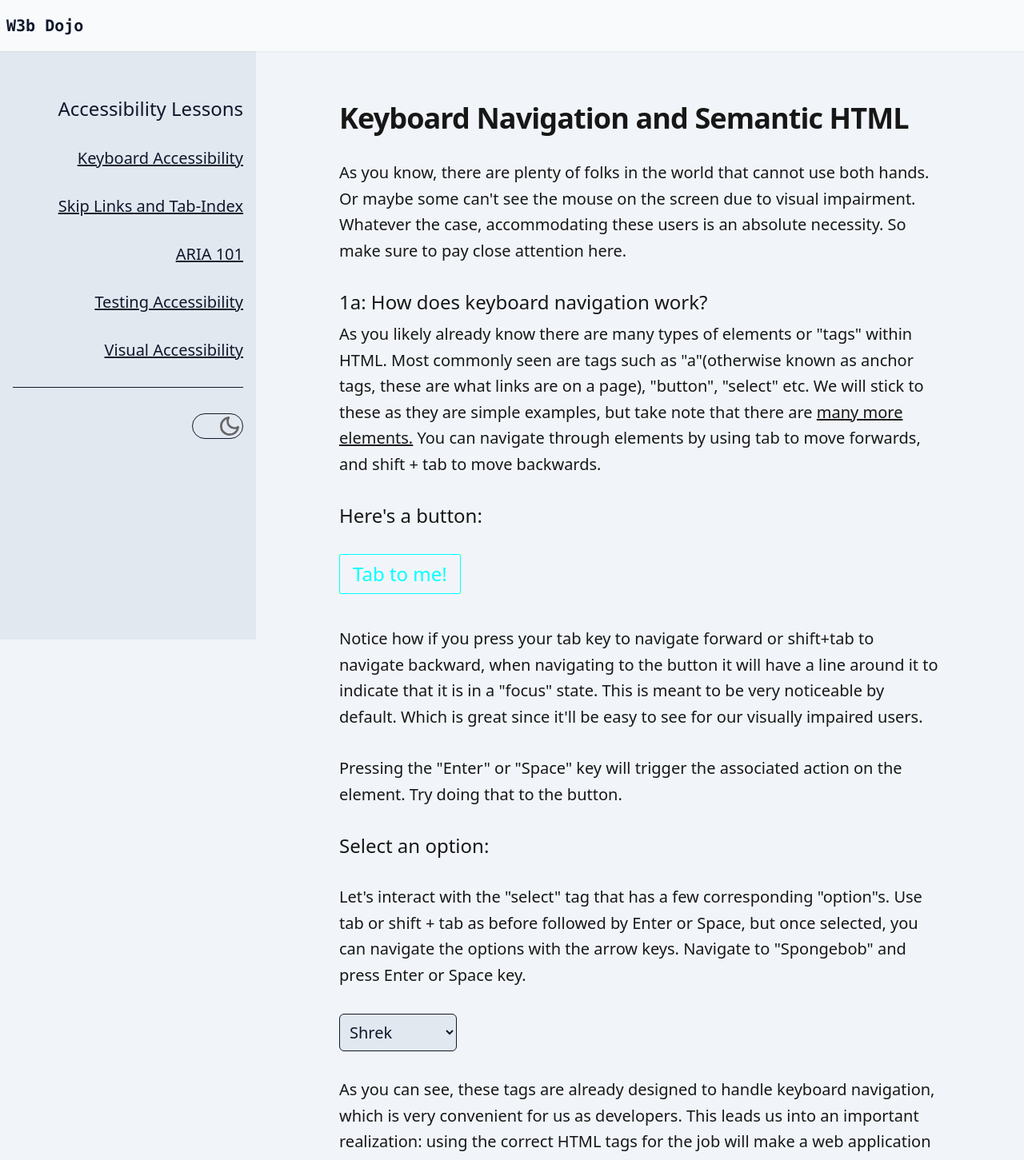
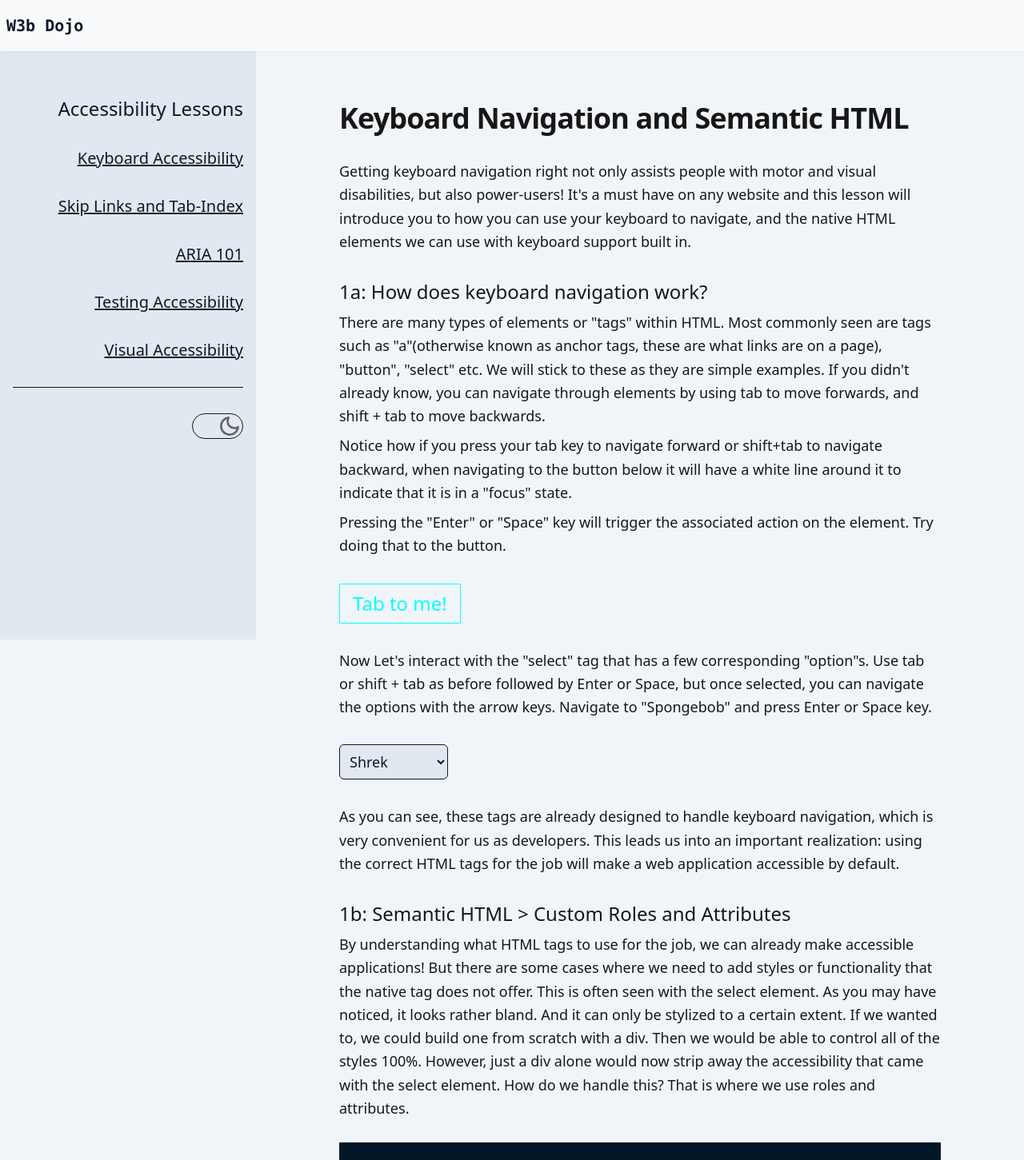
Before and after one commit to joayo13/w3bdojo, a SvelteKit app: page /lessons/lesson-1 in a window 1280 px wide. Shown: the top 1451 px of the page at 80% size. Built offline with nearby package versions, Linux system fonts and the light colour scheme.

Commit message:
increased differentiation between p elements and h2s. condensed info in lesson 1

```diff
--- a/src/routes/+layout.svelte
+++ b/src/routes/+layout.svelte
@@ -152,7 +152,7 @@
 
 <div
 	id="main-content"
-	class="flex min-h-screen justify-center bg-slate-100 pt-32 text-xl text-neutral-900 md:pl-80 dark:bg-slate-900 dark:text-neutral-200"
+	class="flex min-h-screen justify-center bg-slate-100 pt-32 text-lg text-neutral-900 md:pl-80 dark:bg-slate-900 dark:text-neutral-200"
 >
 	<GlobalNotifications />
 	{@render children()}
--- a/src/routes/lessons/lesson-1/+page.svelte
+++ b/src/routes/lessons/lesson-1/+page.svelte
@@ -10,7 +10,7 @@
 	function handleSelectChange(e: Event) {
 		const value = (e.target as HTMLSelectElement).value;
 		if (value === 'Spongebob') {
-			addNotification('You can select me! Spongebob would be proud. 🎉');
+			addNotification('🔥 Selectacular 🔥');
 			selectMeConfetti = true;
 		}
 	}
@@ -30,23 +30,30 @@
 
 <h1 class="text-4xl font-semibold">Keyboard Navigation and Semantic HTML</h1>
 <p class="mt-8">
-	As you know, there are plenty of folks in the world that cannot use both hands. Or maybe some
-	can't see the mouse on the screen due to visual impairment. Whatever the case, accommodating these
-	users is an absolute necessity. So make sure to pay close attention here.
+	Getting keyboard navigation right not only assists people with motor and visual disabilities, but
+	also power-users! It's a must have on any website and this lesson will introduce you to how you
+	can use your keyboard to navigate, and the native HTML elements we can use with keyboard support
+	built in.
 </p>
 <h2 class="mt-8 text-2xl">1a: How does keyboard navigation work?</h2>
 <p class="mt-2">
-	As you likely already know there are many types of elements or "tags" within HTML. Most commonly
-	seen are tags such as "a"(otherwise known as anchor tags, these are what links are on a page),
-	"button", "select" etc. We will stick to these as they are simple examples, but take note that
-	there are <a href="https://developer.mozilla.org/en-US/docs/Web/HTML/Element"
-		>many more elements.</a
-	> You can navigate through elements by using tab to move forwards, and shift + tab to move backwards.
+	There are many types of elements or "tags" within HTML. Most commonly seen are tags such as
+	"a"(otherwise known as anchor tags, these are what links are on a page), "button", "select" etc.
+	We will stick to these as they are simple examples. If you didn't already know, you can navigate
+	through elements by using tab to move forwards, and shift + tab to move backwards.
 </p>
-<h2 class="mt-8 text-2xl">Here's a button:</h2>
+<p class="mt-2">
+	Notice how if you press your tab key to navigate forward or shift+tab to navigate backward, when
+	navigating to the button below it will have a white line around it to indicate that it is in a
+	"focus" state.
+</p>
+<p class="mt-2">
+	Pressing the "Enter" or "Space" key will trigger the associated action on the element. Try doing
+	that to the button.
+</p>
 <button
 	onclick={() => {
-		addNotification('You can tab to me! WOOHOO! 🎉');
+		addNotification('Fantabstic! 🎉');
 		tabToMeConfetti = true;
 	}}
 	class="tab-button relative my-8 rounded-sm border border-inherit px-4 py-2 text-2xl"
@@ -57,26 +64,15 @@
 		{/if}
 	</div>
 </button>
-<p class="mt-2">
-	Notice how if you press your tab key to navigate forward or shift+tab to navigate backward, when
-	navigating to the button it will have a line around it to indicate that it is in a "focus" state.
-	This is meant to be very noticeable by default. Which is great since it'll be easy to see for our
-	visually impaired users.
-</p>
-<p class=" mt-8">
-	Pressing the "Enter" or "Space" key will trigger the associated action on the element. Try doing
-	that to the button.
-</p>
-<h2 class="mt-8 text-2xl">Select an option:</h2>
-<p class="mt-8">
-	Let's interact with the "select" tag that has a few corresponding "option"s. Use tab or shift +
-	tab as before followed by Enter or Space, but once selected, you can navigate the options with the
-	arrow keys. Navigate to "Spongebob" and press Enter or Space key.
+<p>
+	Now Let's interact with the "select" tag that has a few corresponding "option"s. Use tab or shift
+	+ tab as before followed by Enter or Space, but once selected, you can navigate the options with
+	the arrow keys. Navigate to "Spongebob" and press Enter or Space key.
 </p>
 <div class="w-fit">
 	<select
 		aria-label="Select an option"
-		class="mt-8 rounded-md border border-slate-900 bg-slate-200 px-2 py-2 text-slate-900 dark:border-slate-200 dark:bg-slate-800 dark:text-slate-100"
+		class="my-8 rounded-md border border-slate-900 bg-slate-200 px-2 py-2 text-slate-900 dark:border-slate-200 dark:bg-slate-800 dark:text-slate-100"
 		onchange={handleSelectChange}
 	>
 		<option>Shrek</option>
@@ -89,7 +85,7 @@
 		{/if}
 	</div>
 </div>
-<p class="mt-8">
+<p>
 	As you can see, these tags are already designed to handle keyboard navigation, which is very
 	convenient for us as developers. This leads us into an important realization: using the correct
 	HTML tags for the job will make a web application accessible by default.
@@ -148,9 +144,8 @@
 <p class="mt-8">
 	That was exhausting.. All of this just to emulate what was already there in the select tag. And we
 	haven't even added support for using the up and down arrow keys on the options. Now you can see
-	why it is best to avoid custom implementations like this as much as possible, to save yourself the
-	headache. That's not to say it isn't useful to know these roles and attributes. In later lessons
-	we'll dive deeper into good use cases for these roles and attributes.
+	why it is best to avoid custom implementations like this as much as possible. Just remember,
+	native HTML elements are accessible by default!
 </p>
 <Quiz
 	><RadioGroup
```
